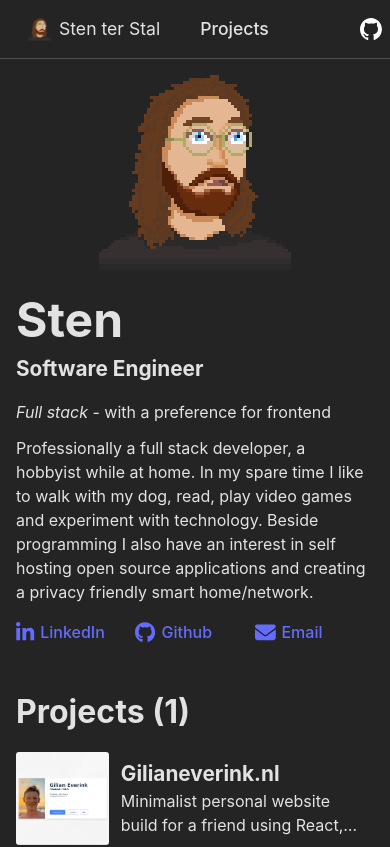
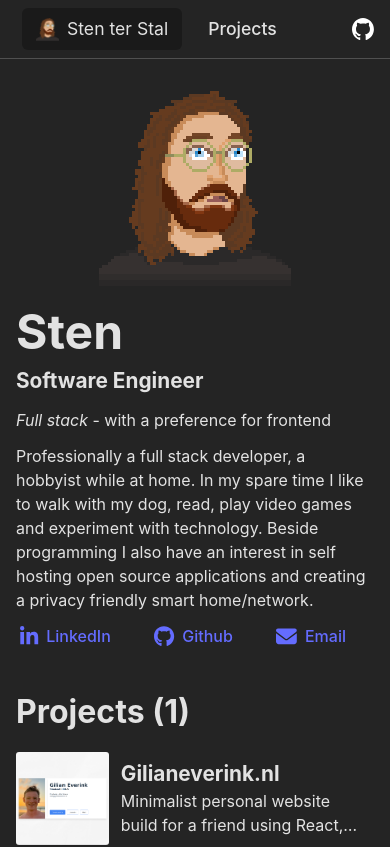
Before and after one commit to stenterstal/stenterstal.com, a Next.js app: page / in a window 390 px wide. Shown: the top 847 px of the page. Built offline with nearby package versions, Linux system fonts and the light colour scheme.

Commit message:
More mobile-friendly styling changes

```diff
--- a/package.json
+++ b/package.json
@@ -12,6 +12,7 @@
     "@fortawesome/free-brands-svg-icons": "^6.6.0",
     "@fortawesome/free-solid-svg-icons": "^6.6.0",
     "@fortawesome/react-fontawesome": "^0.2.2",
+    "classnames": "^2.5.1",
     "date-fns": "^3.6.0",
     "gray-matter": "^4.0.3",
     "next": "latest",
--- a/src/app/App.scss
+++ b/src/app/App.scss
@@ -26,27 +26,25 @@ section {
     width: 12em; //192px
     height: 12.75em; //204px
   }
-
   h1 {
     margin-bottom: 6px;
   }
   h3 {
     margin-top: 0;
   }
+  p {
+    text-align: justify;
+  }
   .socials {
-    ul {
-      padding: 0;
+    display: flex;
+    flex: 1;
+    padding: 0;
+    a {
+      align-items: center;
       display: flex;
-      li {
-        list-style: none;
-        a {
-          margin-right: 24px;
-          display: flex;
-          align-items: center;
-          .icon {
-            margin-right: 6px;
-          }
-        }
+      margin-right: 24px;
+      svg {
+        margin-right: 4px;
       }
     }
   }
@@ -126,17 +124,16 @@ ul {
   .landing {
     flex-direction: column;
     gap: 12px;
+    margin-top: 1em;
+    p {
+      text-align: left;
+    }
     .socials {
-      ul {
-        display: flex;
-        flex: 1;
-        padding: 0;
-        li {
-          list-style: none;
-          flex: 1;
-          a {
-            margin-right: 12px;
-          }
+      justify-content: space-between;
+      margin: 0 4px;
+      a {
+        svg {
+          margin-right: 8px;
         }
       }
     }
@@ -152,8 +149,8 @@ ul {
       flex: 1;
       width: 100%;
       justify-content: center;
-      margin-top: 16px;
-      padding: 0.6em 0 0.6em 0;
+      margin-top: 1.2em;
+      padding: 0.6em 0;
     }
   }
 }
--- a/src/app/_components/Navigation/Navigation.scss
+++ b/src/app/_components/Navigation/Navigation.scss
@@ -25,14 +25,17 @@ nav {
         display: flex;
       }
     }
+    .active {
+      background-color: #1a1a1a;
+    }
     li {
       display: inline-block;
       list-style: none;
       padding: 8px 14px 8px 14px;
       margin: 0 6px 0 6px;
+      border-radius: 6px;
       &:hover {
         background-color: #1a1a1a;
-        border-radius: 6px;
       }
       a {
         color: rgba(255, 255, 255, 0.87);
@@ -47,7 +50,7 @@ nav {
 @media (max-width: 600px) {
   nav {
     ul {
-      padding: 8px;
+      padding: 8px 16px;
     }
   }
 }
--- a/src/app/_components/Navigation/Navigation.tsx
+++ b/src/app/_components/Navigation/Navigation.tsx
@@ -6,17 +6,28 @@ import Github from './github.svg';
 import Link from "next/link";
 import Image from "next/image";
 import { useRouter } from 'next/navigation'
+import { usePathname } from 'next/navigation'
+import classNames from "classnames";
 
 export default function Navigation(){
     const router = useRouter()
+    const currentPath = usePathname();
+    console.log(currentPath)
     return(
         <nav>
             <ul>
-                <li className={"title"} onClick={() => router.push('/')}>
+                <li className={classNames({
+                    "title": true,
+                    "active": currentPath === "/"
+                })} onClick={() => router.push('/')}>
                     <Image src={Avatar} alt={"portrait"} height={24}/>
                     Sten ter Stal
                 </li>
-                <li><Link href={"/projects/"}>Projects</Link></li>
+                <li className={classNames({
+                    "active": currentPath.startsWith("/projects")
+                })}>
+                    <Link href={"/projects/"}>Projects</Link>
+                </li>
                 <div className="repo">
                     <a href="https://github.com/stenterstal/stenterstal.github.io">
                         <Image src={Github} alt={"github-repo-link"} height={22}/>
--- a/src/app/index.scss
+++ b/src/app/index.scss
@@ -46,7 +46,7 @@ p {
 }
 
 h1, h2, h3 {
-  margin: 12px 0 16px 0;
+  margin: 8px 0 8px 0;
 }
 
 button {
--- a/src/app/page.tsx
+++ b/src/app/page.tsx
@@ -27,26 +27,20 @@ export default function Index() {
               friendly smart home/network.
             </p>
             <div className="socials">
-              <ul>
-                <li>
               <a href="https://linkedin.com/in/stenterstal">
-                    <FontAwesomeIcon icon={faLinkedinIn} className={"icon"} />
+                <FontAwesomeIcon icon={faLinkedinIn} className={"icon"}/>
+                <span>
                   LinkedIn
+                </span>
               </a>
-                </li>
-                <li>
               <a href="https://github.com/stenterstal">
                 <FontAwesomeIcon icon={faGithub} className={"icon"}/>
                 Github
               </a>
-                </li>
-                <li>
               <a href="mailto:mail@stenterstal.com">
                 <FontAwesomeIcon icon={faEnvelope} className={"icon"}/>
                 Email
               </a>
-                </li>
-              </ul>
             </div>
           </div>
         </section>
```
Also changed, not shown: 1 other file (tests, documents, lock files or other folders). Lines whose indentation alone changed are shown as unchanged.
